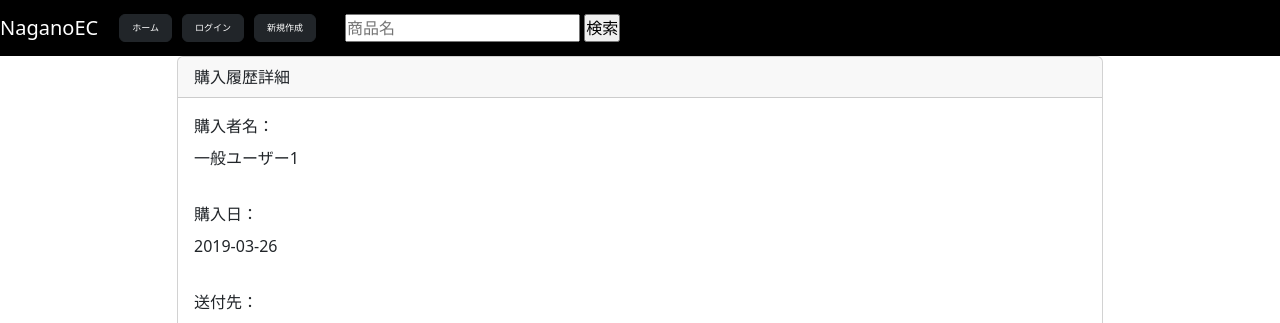
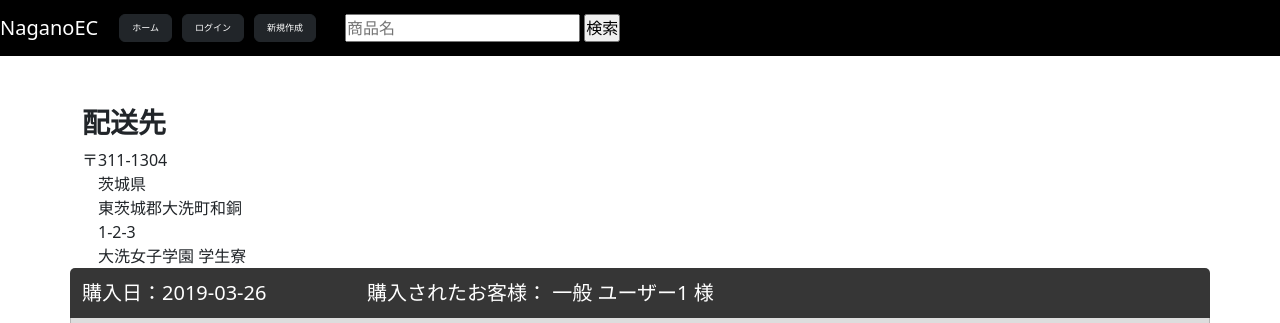
Before and after one commit to ba2ku/NaganoEC2, a Rails app: page /shopping_hists/2 in a window 1280 px wide. Shown: the top 323 px of the page. Run offline with Rails 7, Linux system fonts and the light colour scheme; data comes from the database, SQL or seed files in the repository; both versions use the stored data as it was after the commit; style sheets or scripts are compiled from the project's sources; parts of the project's set-up code (start-up, migrations or seed data) failed here and were passed over; some libraries are stand-ins or nearby versions.

Commit message:
[Update]

```diff
--- a/app/views/items/show.html.erb
+++ b/app/views/items/show.html.erb
@@ -18,7 +18,6 @@
 						<div class="item_name">
 							<h4><strong><%=@item.name%></strong></h4>
 						</div>
-						<div class="block_10"></div>
 						<div class="artist_name artist_size">
 							<%= @item.artist.artist_name %>
 						</div>
--- a/app/views/shopping_hists/index.html.erb
+++ b/app/views/shopping_hists/index.html.erb
@@ -46,7 +46,7 @@
                                                 購入数：<%= o.quantity %>個
                                             </div>
                                             <div class="text_right">
-                                                単価:<%= number_to_yen(o.item.price) %>
+                                                単価:<%= number_to_yen(o.price) %>
                                             </div>
                                             <div class="text_right amount_text color_red">
                                                 小計：<%= number_to_yen(o.price * o.quantity) %><br>
--- a/app/views/shopping_hists/show.html.erb
+++ b/app/views/shopping_hists/show.html.erb
@@ -1,65 +1,58 @@
 <div class="container">
     <div class="row">
-        <div class="col-lg-1"></div>
-        <div class="col-lg-10">
-            <div class="card">
-                <div class="card-header">購入履歴詳細</div>
-                <div class="card-body">
-                    <div class="card-title user_name">
-                        <span>購入者名：</span>
+        <div class="col-lg-12">
+            <div class="block_50"></div>
+            <div class="col-12">
+                <div>
+                    <h3><strong>配送先</strong></h3>
                 </div>
-                    <div class="card-text">
-                        <%= @shopping_hist.user.kanji_last %><%= @shopping_hist.user.kanji_first %>
+                <div>
                 </div>
-                </div>
-                <div class="card-body">
-                    <div class="card-title shopping_date">
-                        <span>購入日：</span>
-                    </div>
-                    <div class="card-text">
-                        <%= @shopping_hist.shopping_date.strftime("%Y-%m-%d") %>
-                    </div>
-                </div>
-                <div class="card-body">
-                    <div class="card-title address">
-                        <span>送付先：</span>
-                    </div>
-                    <div class="card-text">
-                        <span>郵便番号：<%= @shopping_hist.address_history.postcode %></span><br>
+                <div>
+                    <div>
+                        〒<%= @shopping_hist.address_history.postcode %><br>
                         　<%= @shopping_hist.address_history.prefecture%><br>
                         　<%= @shopping_hist.address_history.city%><br>
                         　<%= @shopping_hist.address_history.street%><br>
-                        <%= @shopping_hist.address_history.building%><br>
+                        　<%= @shopping_hist.address_history.building%>
                     </div>
                 </div>
-                <div class="card-body">
-                    <div class="card-title order_details">
-                        <span>購入内容：</span>
+            </div>
+            <div>
+                <div>
+                    <div class="row">
+                        <div class="col-12 shopping_history_field_header">
+                            <div class="row">
+                                <div class=" col-3 padding_top10px">
+                                    購入日：<%= @shopping_hist.shopping_date.strftime("%Y-%m-%d") %>
+                                </div>
+                                <div class="col-9 padding_top10px">
+                                    購入されたお客様：<%= @shopping_hist.user.kanji_last %>
+                                    <%= @shopping_hist.user.kanji_first %> 様
+                                </div>
+                            </div>
+                        </div>
                     </div>
                     <% @shopping_hist.ordered_items.where(:shopping_history_id => @shopping_hist.id).find_each do |o|%>
-                    <div class="card-text">
+                    <div>
                         <div clss="hists_item">
                             <table>
-                                <tbody>
                                 <tr>
-                                        <td><%= attachment_image_tag o.item, :jacket, fallback: "no_image.jpg", size:"200x200" %></td>
+                                    <div class="row padding_top20px padding_bottom20px shopping_histry_field">
+                                        <div class="col-3">
+                                            <%= attachment_image_tag o.item, :jacket, fallback: "no_image.jpg", size:"200x200" %>
+                                        </div>
+                                        <div class="col-9">
+                                            <div class="property">
+                                                <%= o.item.property.property %>
+                                            </div>
+                                            <%= o.item.artist.artist_name %><br>
+                                            <%= o.item.name %><br>
+                                            <%= o.quantity %>個<br>
+                                            <%= o.price * o.quantity %>円<br>
+                                        </div>
+                                    </div>
                                 </tr>
-                                    <tr>
-                                        <td><%= o.item.property.property %></td>
-                                    </tr>
-                                    <tr>
-                                        <td><%= o.item.artist.artist_name %></td>
-                                    </tr>
-                                    <tr>
-                                        <td><%= o.item.name %></td>
-                                    </tr>
-                                    <tr>
-                                        <td><%= o.quantity %>個</td>
-                                    </tr>
-                                    <tr>
-                                        <td><%= o.price * o.quantity %>円</td>
-                                    </tr>
-                                </tbody>
                             </table>
                         </div>
                     </div>
@@ -67,6 +60,4 @@
                 </div>
             </div>
         </div>
-        <div class="col-lg-1"></div>
     </div>
-</div>
```
Also changed, not shown: db/development.sqlite3. Lines whose indentation alone changed are shown as unchanged.
